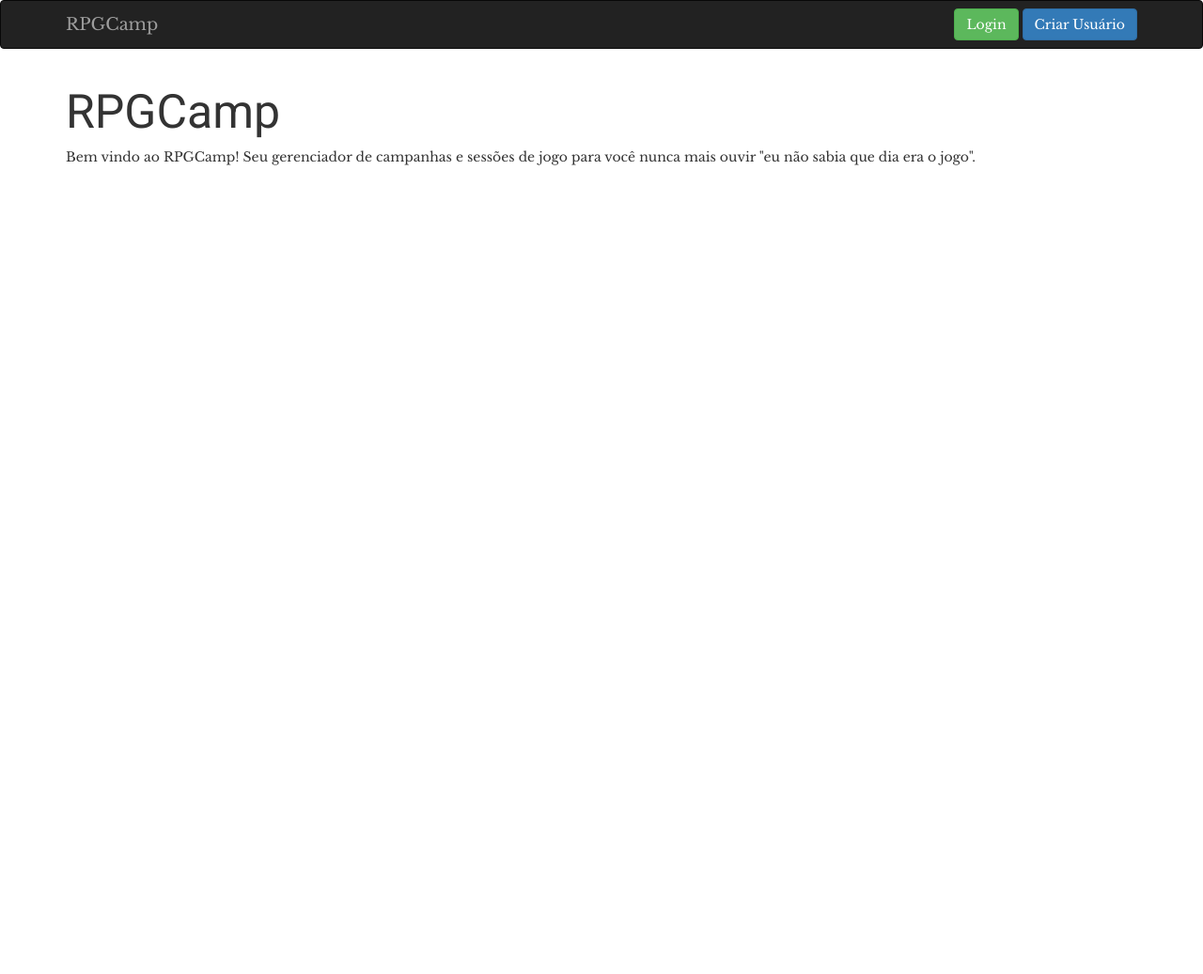
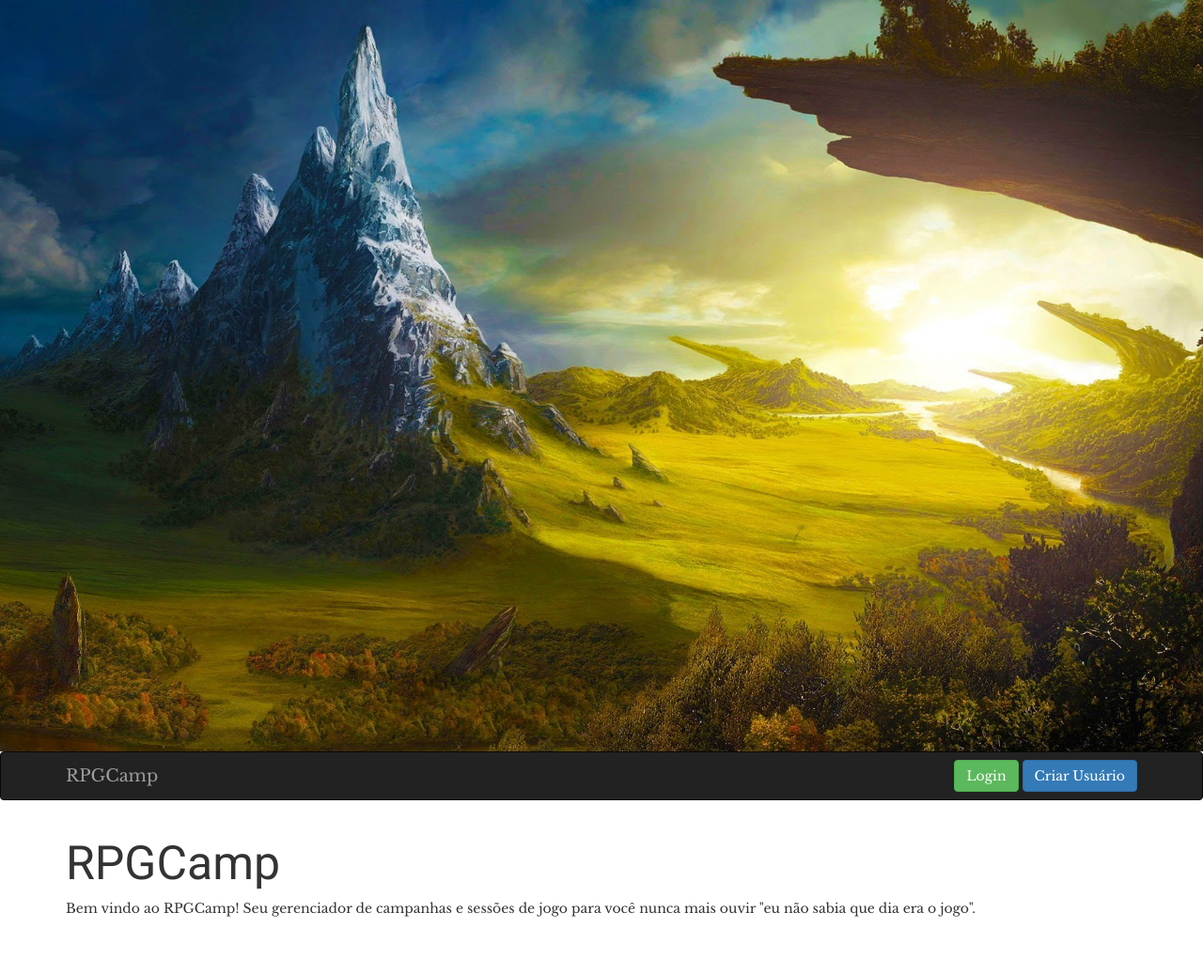
Before and after one commit to pedroleone/rpgcampaign, a Django app: page / in a window 1280 px wide. Shown: the whole page at 94% size. Before the commit the page ends 176 px from the top, so only its background shows below. Run offline with Django 3.2, Linux system fonts and the light colour scheme; some libraries are stand-ins or nearby versions.

Commit message:
Background image changes

```diff
--- a/rpgcamp/templates/base.html
+++ b/rpgcamp/templates/base.html
@@ -13,16 +13,27 @@
 <link rel="stylesheet" href="https://maxcdn.bootstrapcdn.com/bootstrap/3.3.7/css/bootstrap.min.css" >
 
 <style>
-body {
-font-family: 'Libre Baskerville', serif;
-  background: url(/static/img/bg.jpg) no-repeat center center cover no-repeat fixed;
-  -webkit-background-size: cover;
-  -moz-background-size: cover;
-  -o-background-size: cover;
-  background-size: cover;
 
 
+body, html {
+    font-family: 'Libre Baskerville', serif;
+    height: 100%;
+    margin: 0;
 }
+
+.bg {
+    /* The image used */
+    background-image: url(/static/img/bg.jpg);
+
+    /* Full height */
+    height: 100%;
+
+    /* Center and scale the image nicely */
+    background-position: center;
+    background-repeat: no-repeat;
+    background-size: cover;
+}
+
 
 h1 {
     font-family: 'Roboto', sans-serif;
@@ -84,6 +95,8 @@ h2,h3,h4,h5 {
 
 
 <body>
+  <div class="bg"></div>
+
     <nav class="navbar navbar-inverse">
       <div class="container">
         <div class="navbar-header">
```
